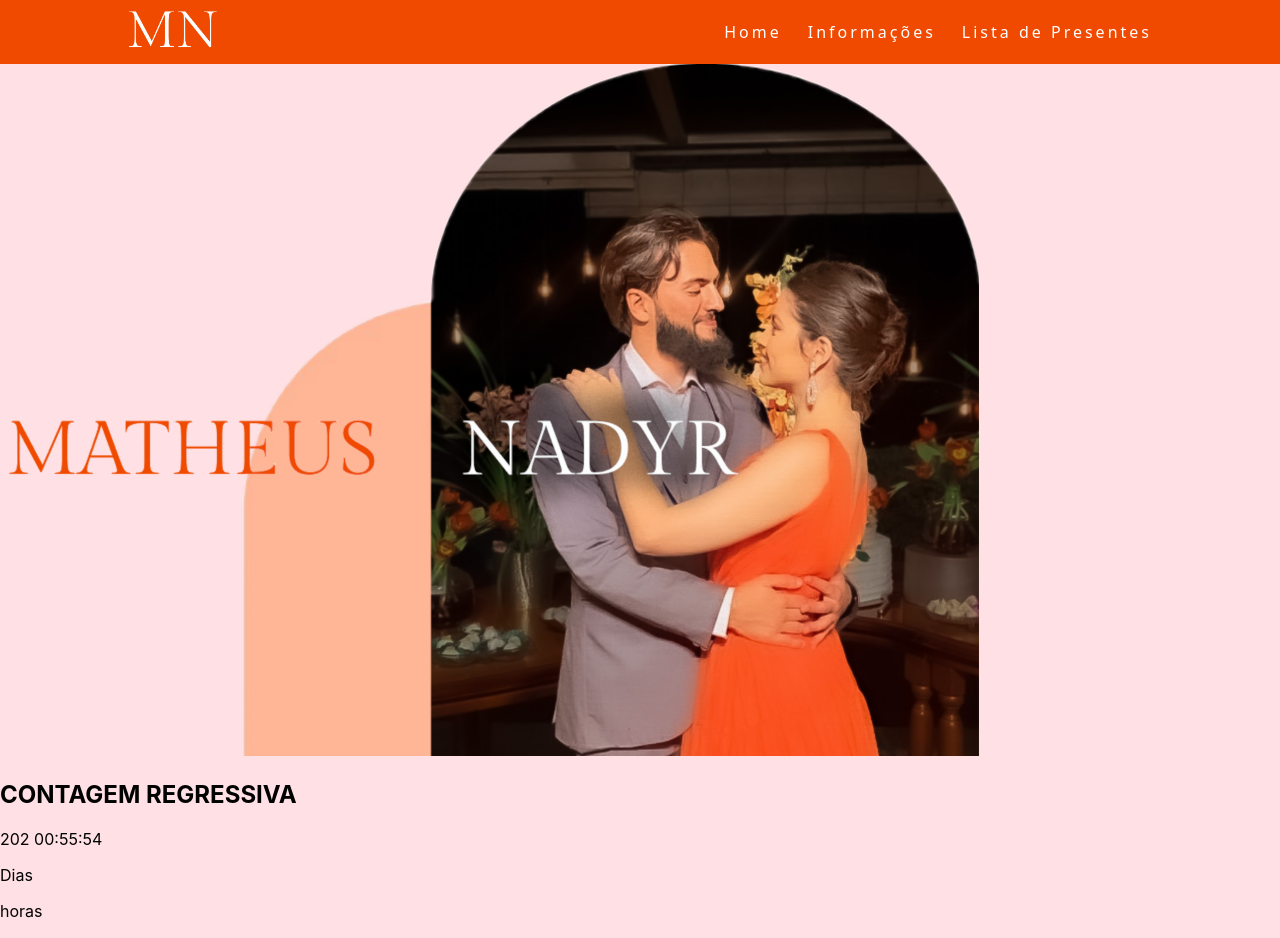
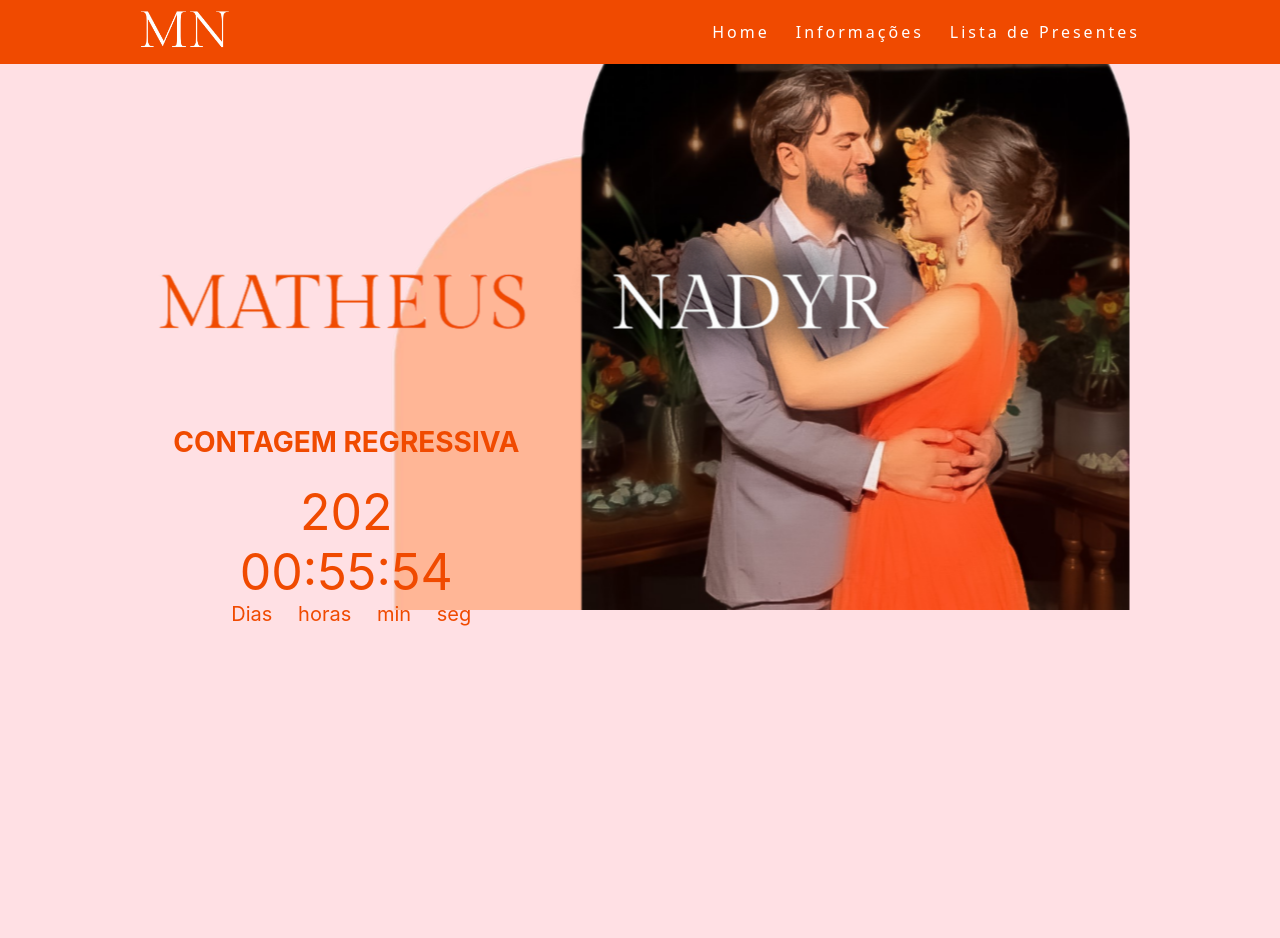
Before and after one commit to CaioVAzeredo/casamento_mn, a React (Create React App) app: page / in a window 1280 px wide. Shown: the top 938 px of the page. After the commit the page ends 800 px from the top, so only its background shows below. Built offline with nearby package versions, Linux system fonts and the light colour scheme.

Commit message:
feito a tela de tablet e telas grandes da pagina home

```diff
--- a/src/App.js
+++ b/src/App.js
@@ -5,6 +5,7 @@ import Home from './pages/Home';
 import { BrowserRouter as Router, Route, Routes } from 'react-router-dom';
 import Informacoes from './pages/Informacoes';
 import ListaDePresentes from './pages/ListaDePresentes';
+import NotFound from './pages/notFound';
 
 
 const AppContainer = styled.div`
@@ -20,6 +21,7 @@ function App() {
           <Route path="/" element={<Home />} />
           <Route path="/informacoes" element={<Informacoes />} />
           <Route path="/ListaDePresentes" element={<ListaDePresentes />} />
+          <Route path="/*" element={<NotFound />} />
         </Routes>
       </AppContainer>
     </Router>
--- a/src/components/Header/estilo.css
+++ b/src/components/Header/estilo.css
@@ -5,6 +5,7 @@ a {
 }
 
 a:hover {
+  color: #014166;
   opacity: 0.7;
 }
 
@@ -13,8 +14,9 @@ a:hover {
   width: 90px;
 }
 
+
 nav {
-  width: 80vw;
+  width: 1000px;
   display: flex;
   justify-content: space-between;
   align-items: center;
@@ -131,13 +133,14 @@ nav {
   transform: translateX(0);
 }
 
-@keyframes navLinkFade{
-  from{
+@keyframes navLinkFade {
+  from {
     opacity: 0;
     tranform: tranlateX(50px);
   }
-  to{
-    opacity:1;
+
+  to {
+    opacity: 1;
     tranform: tranlateX(0);
   }
 }
--- a/src/components/Header/index.js
+++ b/src/components/Header/index.js
@@ -10,6 +10,8 @@ const HeaderContainer = styled.header`
     align-items: center;
     justify-content: center;
     height: 8vh;
+    position: relative;
+    z-index: 10;
 `;
 
 function Header() {
--- a/src/pages/Home/estilo.css
+++ b/src/pages/Home/estilo.css
@@ -26,8 +26,8 @@
         padding-left: 35px;
         padding-bottom: 5px;
         display: flex;
-        justify-content: space-between; /* Espaço entre as palavras */
-        width: 80%; /* Ajuste conforme necessário */
+        justify-content: space-between;
+        width: 80%;
         font-size: 20px;
     }
 
@@ -52,9 +52,53 @@
     .imgMedia {
         display: none;
     }
+
+    .imgTablet {
+        width: 60%;
+        margin: 0 20%;
+    }
+
+    h2 {
+        color: var(--cor-primaria);
+        text-align: center;
+        font-size: 28px;
+    }
+
+    .relogio {
+        width: 300px;
+        margin: 0 auto;
+    }
+
+    .relogioInfo {
+        padding-left: 35px;
+        padding-bottom: 5px;
+        display: flex;
+        justify-content: space-between;
+        /* Espaço entre as palavras */
+        width: 80%;
+        /* Ajuste conforme necessário */
+        font-size: 20px;
+    }
+
+    p {
+        color: var(--cor-primaria);
+        margin: 0;
+    }
+
+    .contagem {
+        color: var(--cor-primaria);
+        text-align: center;
+        font-size: 50px;
+        margin: 0px;
+    }
 }
 
 @media screen and (min-width: 1025px) {
+    main {
+        width: auto;
+        height: 692px;
+        margin: 0 auto;
+    }
 
     .imgPequeno {
         display: none;
@@ -63,4 +107,61 @@
     .imgTablet {
         display: none;
     }
+
+    .imgMedia {
+        width: 979px;
+        height: 692px;
+        position: fixed; /* Garante que a imagem fique fixa na tela */
+        top: 33%; /* Posiciona a imagem no meio vertical da tela */
+        left: 50%; /* Posiciona a imagem no meio horizontal da tela */
+        transform: translate(-50%, -50%); /* Ajusta para que a imagem fique centralizada exatamente */
+        z-index: 1;
+        margin: 0; /* Remove as margens */
+        flex-direction: column; /* Não é necessário para este tipo de layout */
+    }
+
+    .contagemRegressiva {
+        width: 979px;
+        height: 692px;
+        position: fixed; /* Garante que a imagem fique fixa na tela */
+        top: 33%; /* Posiciona a imagem no meio vertical da tela */
+        left: 50%; /* Posiciona a imagem no meio horizontal da tela */
+        transform: translate(-80%, 20%); /* Ajusta para que a imagem fique centralizada exatamente */
+        z-index: 1;
+        margin: 0; /* Remove as margens */
+        flex-direction: column; /* Não é necessário para este tipo de layout */
+    }
+
+    h2 {
+        color: var(--cor-primaria);
+        text-align: center;
+        font-size: 28px;
+    }
+
+    .relogio {
+        width: 300px;
+        margin: 0 auto;
+    }
+
+    .relogioInfo {
+        padding-left: 35px;
+        padding-bottom: 5px;
+        display: flex;
+        justify-content: space-between;
+        width: 80%;
+        font-size: 20px;
+    }
+
+    p {
+        color: var(--cor-primaria);
+        margin: 0;
+    }
+
+    .contagem {
+        color: var(--cor-primaria);
+        text-align: center;
+        font-size: 50px;
+        margin: 0px;
+    }
+
 }
--- a/src/pages/Home/index.js
+++ b/src/pages/Home/index.js
@@ -4,11 +4,12 @@ import ImagemTelaTablet from '../../Assets/imagens/tela-tablet.png';
 import ImagemTelaGrande from '../../Assets/imagens/tela-grande.png';
 import './estilo.css';
 
+
 function Body() {
     const [timeLeft, setTimeLeft] = useState('0 dias 00:00:00');
 
     useEffect(() => {
-        const targetDate = new Date("2025-05-31T00:00:00"); // Define a data e hora para a contagem regressiva
+        const targetDate = new Date("2025-05-31T00:00:00");
 
         const interval = setInterval(() => {
             const now = new Date();
@@ -32,6 +33,7 @@ function Body() {
 
     return (
         <main>
+
             <section className='principal'>
                 <img src={ImagemTelaPequena} alt='Tela pequena' className='imgPequeno' />
                 <img src={ImagemTelaTablet} alt='Tela media' className='imgTablet' />
@@ -42,7 +44,7 @@ function Body() {
                 <div className='relogio'>
                     <p className='contagem'>{timeLeft}</p>
                     <div className='relogioInfo'>
-                    <p>Dias</p><p>horas</p><p>min</p><p>seg</p>
+                        <p>Dias</p><p>horas</p><p>min</p><p>seg</p>
 
                     </div>
                 </div>
--- a/src/pages/Informacoes/estilo.css
+++ b/src/pages/Informacoes/estilo.css
@@ -1,66 +1,16 @@
 @media(max-width: 768px) {
-    .imgPequeno {
-        width: 100vw;
-    }
 
-    .imgTablet {
-        display: none;
-    }
-
-    .imgMedia {
-        display: none;
-    }
-
-    h2 {
-        color: var(--cor-primaria);
-        text-align: center;
-        font-size: 28px;
-    }
-
-    .relogio {
-        width: 300px;
-        margin: 0 auto;
-    }
-
-    .relogioInfo {
-        padding-left: 35px;
-        padding-bottom: 5px;
-        display: flex;
-        justify-content: space-between; /* Espaço entre as palavras */
-        width: 80%; /* Ajuste conforme necessário */
-        font-size: 20px;
-    }
-
-    p {
-        color: var(--cor-primaria);
-        margin: 0;
-    }
-
-    .contagem {
-        color: var(--cor-primaria);
-        text-align: center;
-        font-size: 50px;
-        margin: 0px;
-    }
 }
 
 @media screen and (min-width: 768px) and (max-width: 1024px) {
-    .imgPequeno {
-        display: none;
-    }
-
-    .imgMedia {
-        display: none;
+    iframe{
+        margin: 0 ;
+ height: 4500;
+ border:0;
     }
 }
 
 @media screen and (min-width: 1025px) {
 
-    .imgPequeno {
-        display: none;
-    }
 
-    .imgTablet {
-        display: none;
-    }
 }
--- a/src/pages/Informacoes/index.js
+++ b/src/pages/Informacoes/index.js
@@ -1,7 +1,13 @@
+import './estilo.css'
 function Informacoes() {
     return (
         <div>
             <h1> Informacoes</h1>
+            <h2>Horário</h2>
+            <p>00:00:00</p>
+            <h2>Local</h2>
+            <p>Lorem ipsum dolor sit amet, consectetur adipiscing elit.</p>
+            <iframe src="https://www.google.com/maps/embed?pb=!1m14!1m12!1m3!1d3838.391636369467!2d-48.03638316431995!3d-15.83600060987515!2m3!1f0!2f0!3f0!3m2!1i1024!2i768!4f13.1!5e0!3m2!1spt-BR!2sbr!4v1731939243574!5m2!1spt-BR!2sbr" allowfullscreen="" loading="lazy" referrerpolicy="no-referrer-when-downgrade"></iframe>
         </div>
     )
 }
--- /dev/null
+++ b/src/pages/notFound/index.js
@@ -0,0 +1,44 @@
+import styled from "styled-components"
+
+const ContainerNotFound = styled.div`
+color: var(--cor-primaria);
+width: 50%;
+margin: 0 auto;
+align-items: center;
+display: flex;
+flex-direction: column;
+h1,h2{
+    color: #014166;
+    text-align: center;
+}
+`
+const ButtonVoltar = styled.button`
+ background-color: var(--cor-primaria);
+  color: white;
+  padding: 10px 20px;
+  border: none;
+  cursor: pointer;
+  border-radius: 5%;
+
+  &:hover{
+    background-color: #014166;
+  }
+`
+
+
+function NotFound() {
+    function PagInicial() {
+        window.location.href = "/"
+    }
+    return (
+        <ContainerNotFound>
+            <h1> Opss... Página nao encontrada</h1>
+            <h2>Retorne para a página inicial do site clicando no botão abaixo</h2>
+            <ButtonVoltar onClick={PagInicial}>
+                Voltar
+            </ButtonVoltar>
+        </ContainerNotFound>
+    )
+}
+
+export default NotFound
```
Also changed, not shown: src/Assets/imagens/IMG_1604.JPG (added), src/Assets/imagens/foto1.png (deleted).
